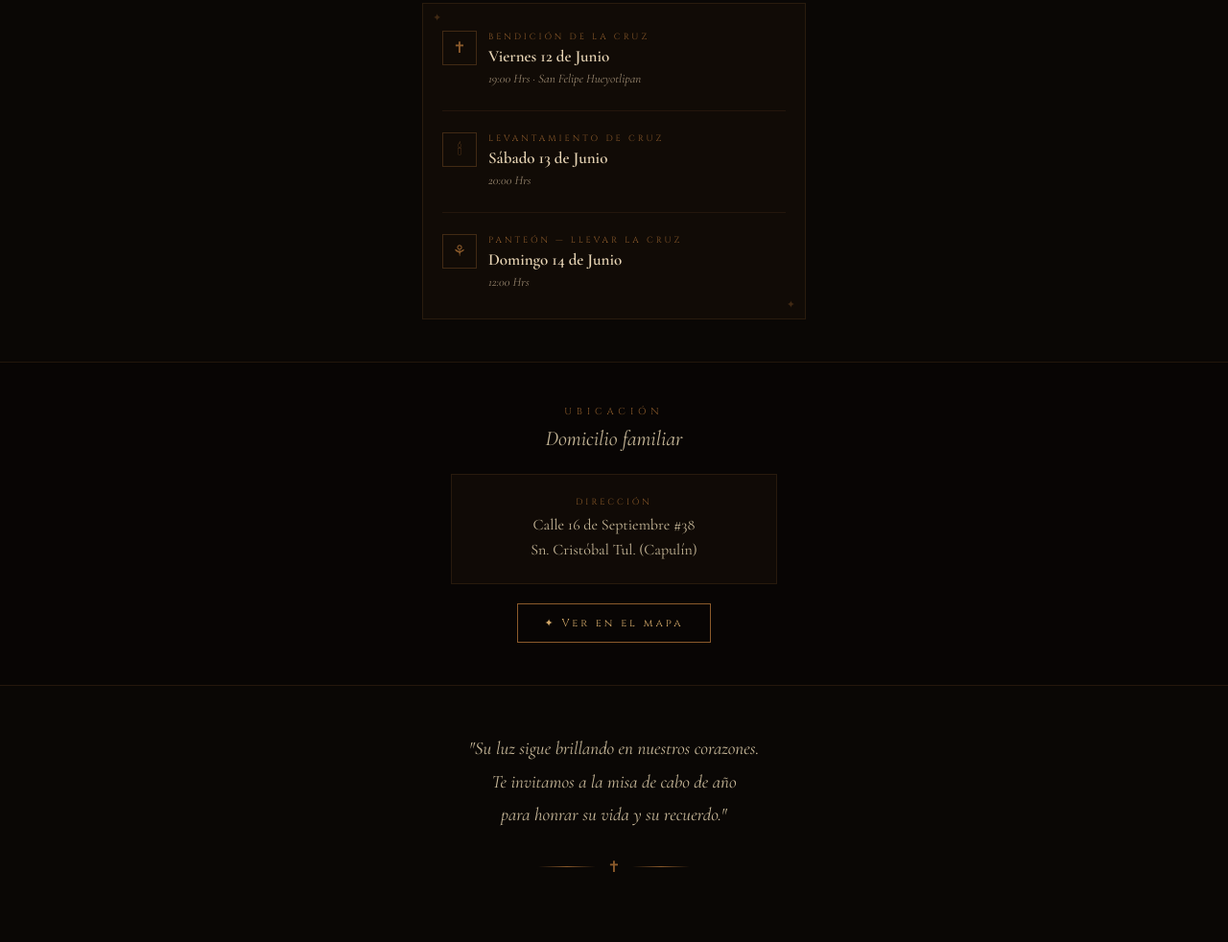
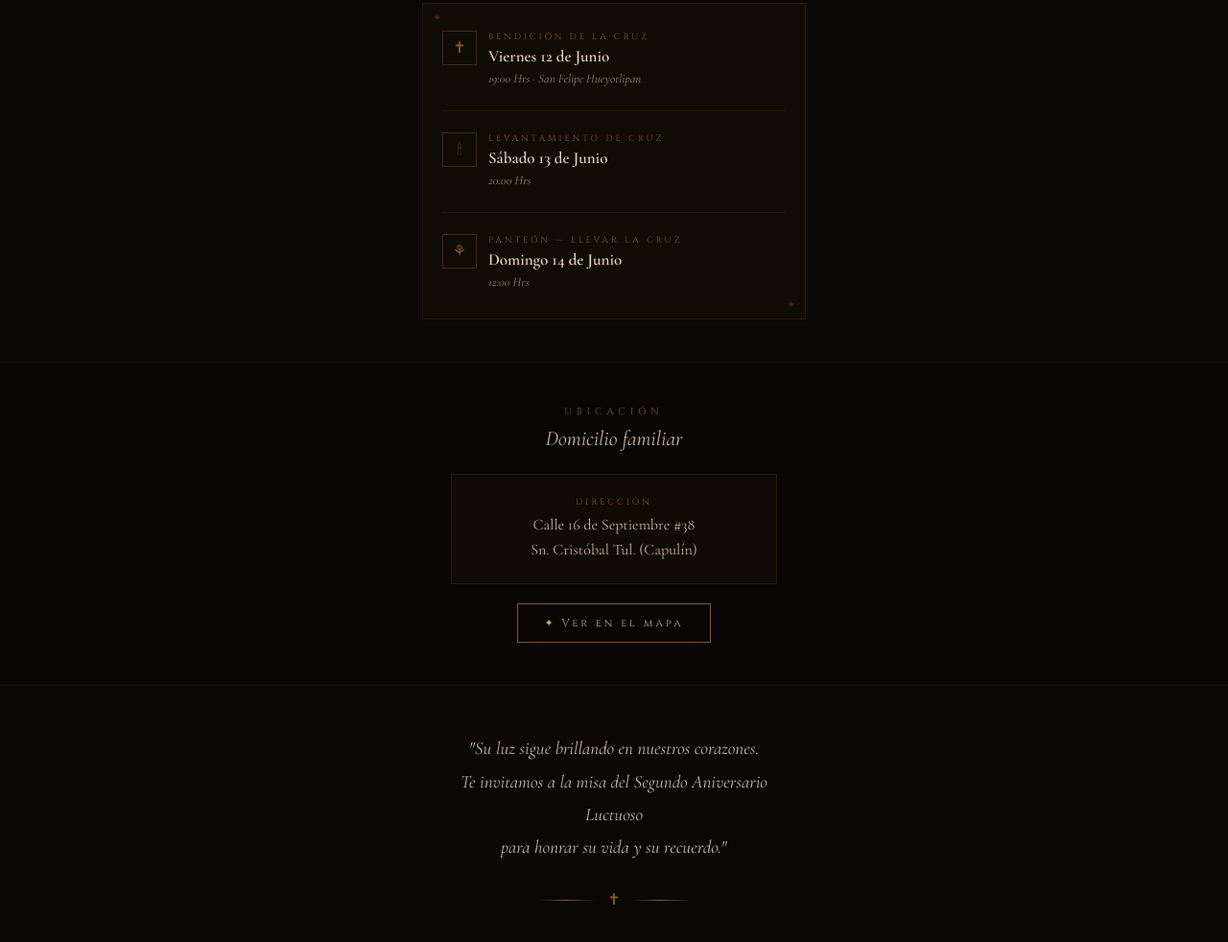
Before and after one commit to Galo5812/Invitacion_Cabo_de_A-o, a plain HTML site: page index.html in a window 1280 px wide. Shown: the part 971-1953 px from the top of the page at 96% size. Drawn offline with nearby package versions, Linux system fonts and the light colour scheme.

Commit message:
Add files via upload

```diff
--- a/index.html
+++ b/index.html
@@ -147,7 +147,7 @@ html,body{width:100%;overflow-x:hidden;background:#0a0705;}
 <div class="cierre">
   <div class="cita">
     "Su luz sigue brillando en nuestros corazones.<br>
-    Te invitamos a la misa de cabo de año<br>
+    Te invitamos a la misa del Segundo Aniversario Luctuoso<br>
     para honrar su vida y su recuerdo."
   </div>
   <div class="ornamento-final">
```
